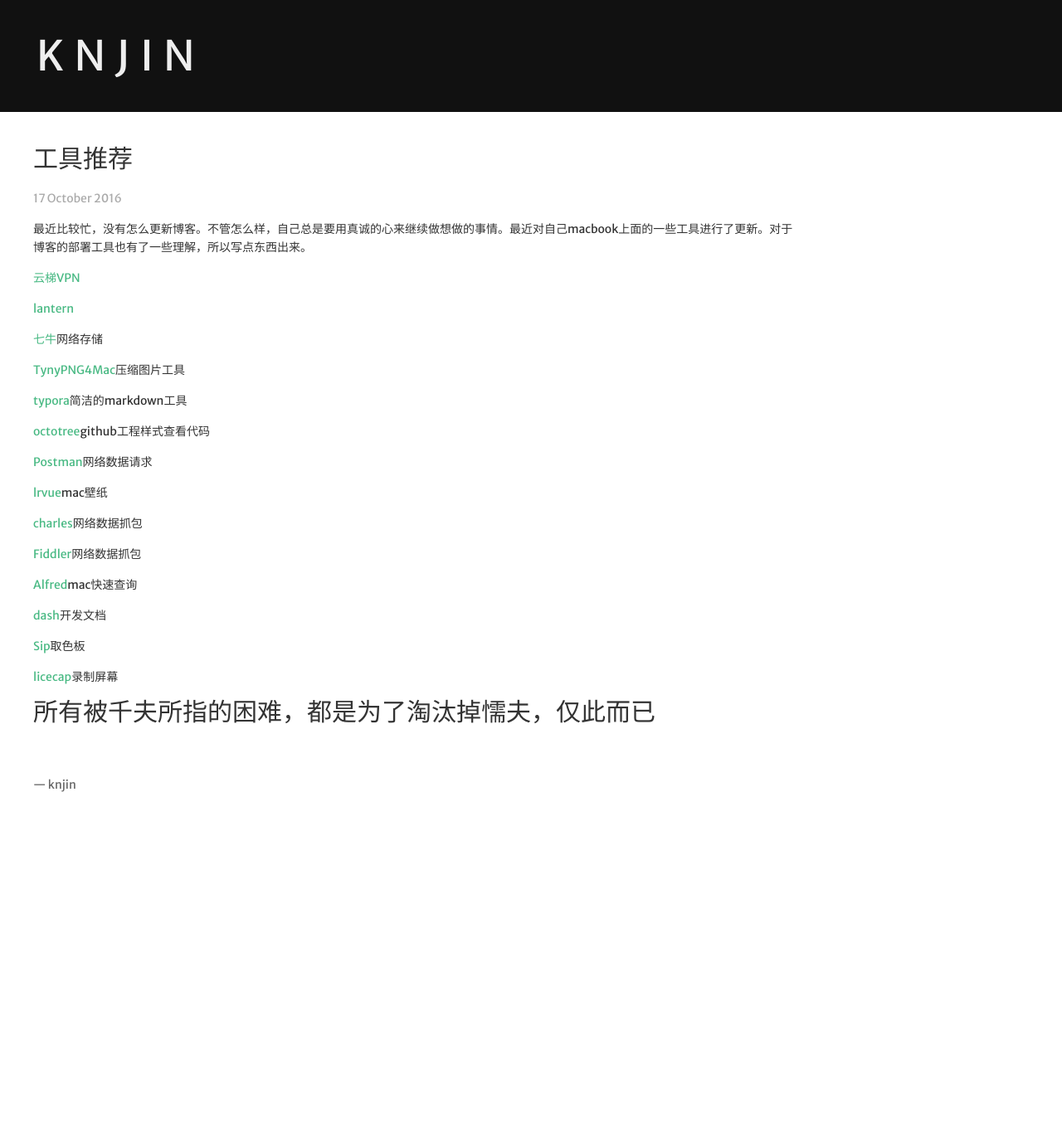
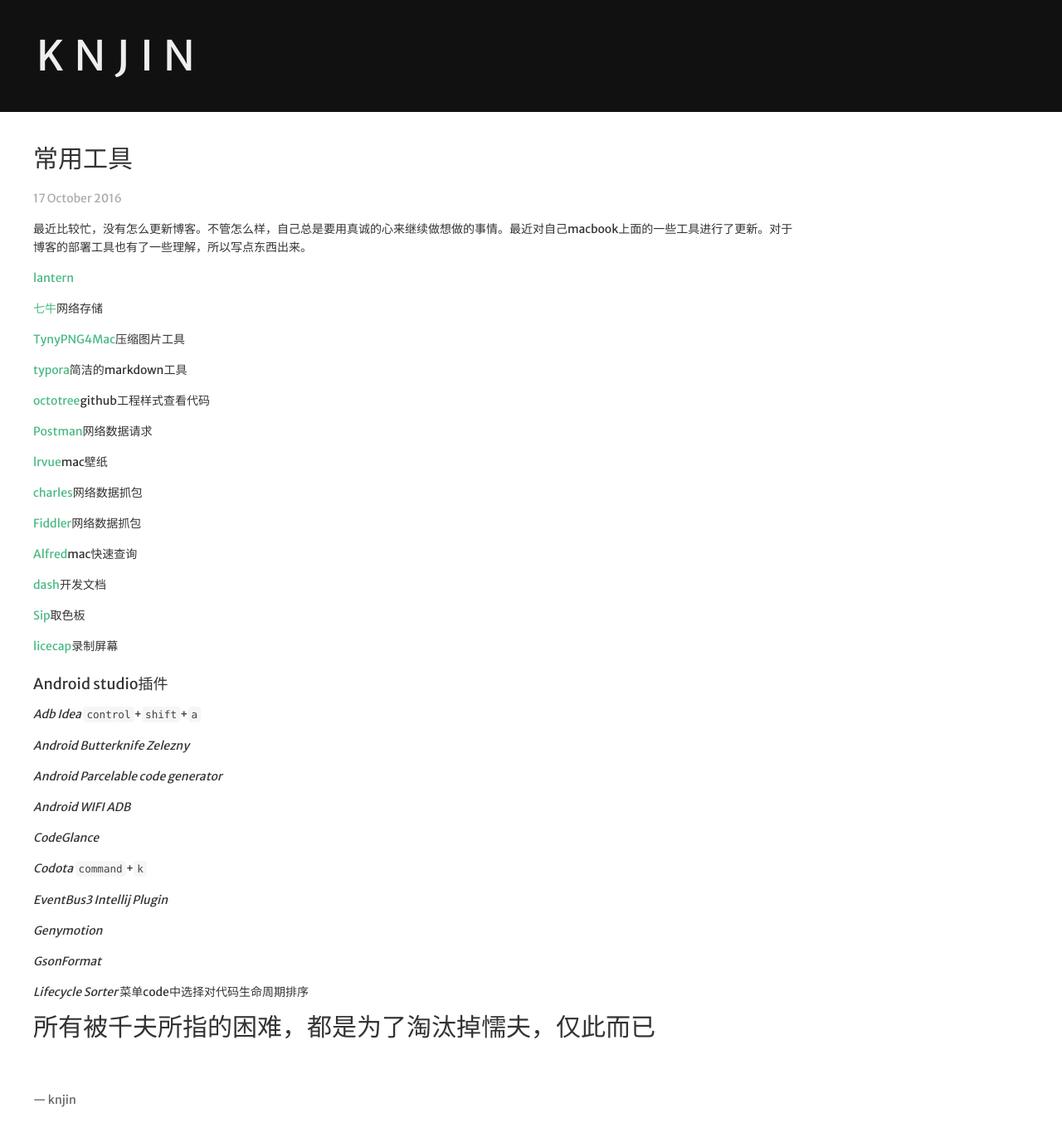
Before and after one commit to kong-jing/kong-jing.github.io, a Jekyll site: the page built from _posts/2016-10-17-常用工具.md, in a window 1280 px wide. Shown: the whole page at 83% size. Built offline with Jekyll 4.4.1, drawn with Linux system fonts in a browser that asks for light colours; nearby versions of some CDN libraries; before the commit the page ends 997 px from its top, so only the background shows below that.

Commit message:
常用工具修改

```diff
--- a/_posts/2016-10-17-工具推荐.md
+++ b/_posts/2016-10-17-常用工具.md
@@ -1,6 +1,6 @@
 ---
 layout: post
-title: 工具推荐
+title: 常用工具
 date: 2016-10-17 23:50:13
 tags: "Tools"
 categories: post
@@ -10,9 +10,6 @@
 最近比较忙，没有怎么更新博客。不管怎么样，自己总是要用真诚的心来继续做想做的事情。最近对自己macbook上面的一些工具进行了更新。对于博客的部署工具也有了一些理解，所以写点东西出来。<!--more-->
 
 
-
-
-[云梯VPN](http://beatfw.com/?r=53b8d9f3a5b25d81)
 
 [lantern](https://github.com/getlantern/lantern)
 
@@ -40,6 +37,32 @@
 
 [licecap](http://www.cockos.com/licecap/)录制屏幕
 
+#### Android studio插件
+
+*Adb Idea* `control`+`shift`+`a`
+
+*Android Butterknife Zelezny*
+
+*Android Parcelable code generator*
+
+*Android WIFI ADB*
+
+*CodeGlance*
+
+*Codota* `command`+`k`
+
+*EventBus3 Intellij Plugin*
+
+*Genymotion*
+
+*GsonFormat*
+
+*Lifecycle Sorter*  菜单code中选择对代码生命周期排序
+
+
+
+
+
 
 
 
```
Also changed, not shown: 4 other files.
